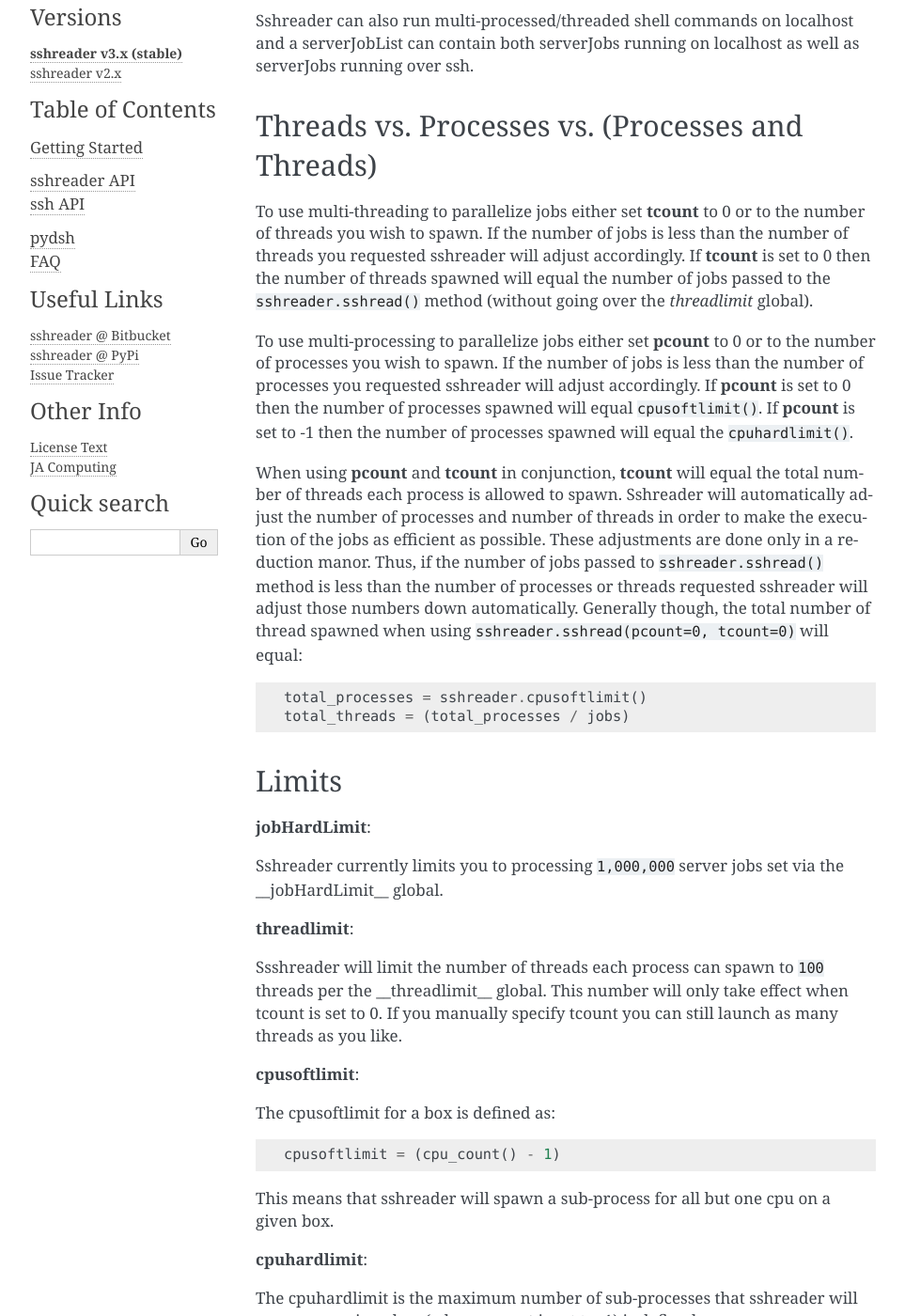
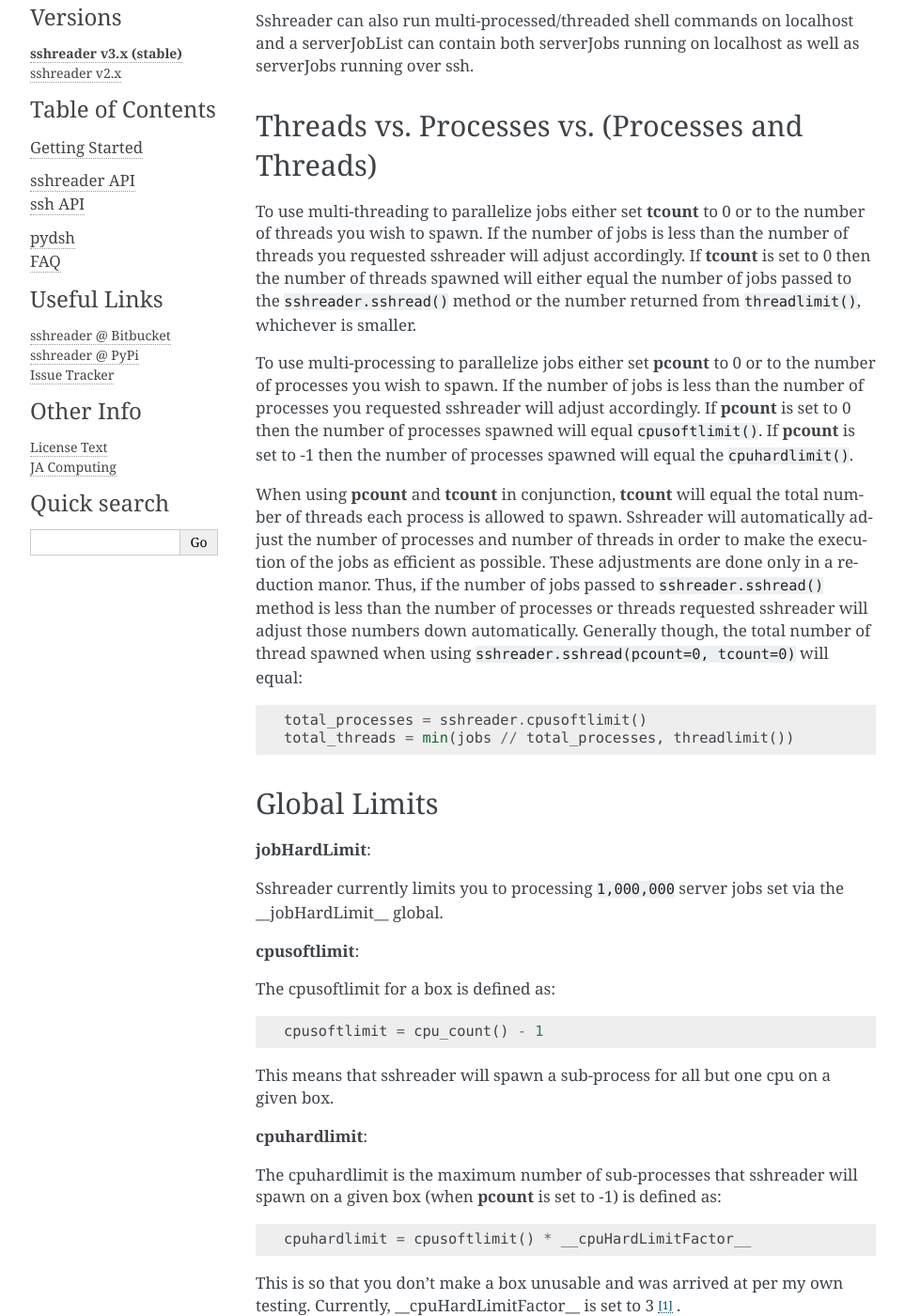
Before and after one commit to isaiah1112/sshreader, a Sphinx documentation site: the page built from docs/source/index.rst, in a window 1280 px wide and 1400 px high, scrolled down 341 px. Shown: the whole window at 94% size, without its empty margins (148-1111 px from the left). Built offline with Sphinx 7.4.7, drawn with Linux system fonts in a browser that asks for light colours.

Commit message:
Updating methodology for determining tcount dynamically.  Things should scale nicer now.

```diff
--- a/docs/source/index.rst
+++ b/docs/source/index.rst
@@ -25,8 +25,8 @@
 
 To use multi-threading to parallelize jobs either set **tcount** to 0 or to the number of threads you wish to spawn.
 If the number of jobs is less than the number of threads you requested sshreader will adjust accordingly.  If **tcount**
-is set to 0 then the number of threads spawned will equal the number of jobs passed to the :code:`sshreader.sshread()`
-method (without going over the *threadlimit* global).
+is set to 0 then the number of threads spawned will either equal the number of jobs passed to the :code:`sshreader.sshread()`
+method or the number returned from :code:`threadlimit()`, whichever is smaller.
 
 To use multi-processing to parallelize jobs either set **pcount** to 0 or to the number of processes you wish to spawn.
 If the number of jobs is less than the number of processes you requested sshreader will adjust accordingly.  If
@@ -43,20 +43,14 @@
 .. code:: Python
 
     total_processes = sshreader.cpusoftlimit()
-    total_threads = (total_processes / jobs)
+    total_threads = min(jobs // total_processes, threadlimit())
 
-Limits
-------
+Global Limits
+-------------
 
 **jobHardLimit**:
 
 Sshreader currently limits you to processing :code:`1,000,000` server jobs set via the \_\_jobHardLimit\_\_ global.
-
-**threadlimit**:
-
-Ssshreader will limit the number of threads each process can spawn to :code:`100` threads per the \_\_threadlimit\_\_ global.
-This number will only take effect when tcount is set to 0.  If you manually specify tcount you can still launch as many
-threads as you like.
 
 **cpusoftlimit**:
 
@@ -64,7 +58,7 @@
 
 .. code:: Python
 
-    cpusoftlimit = (cpu_count() - 1)
+    cpusoftlimit = cpu_count() - 1
 
 This means that sshreader will spawn a sub-process for all but one cpu on a given box.
 
@@ -75,7 +69,7 @@
 
 .. code:: Python
 
-    cpuhardlimit = (cpusoftlimit * __cpuHardLimitFactor__)
+    cpuhardlimit = cpusoftlimit() * __cpuHardLimitFactor__
 
 This is so that you don't make a box unusable and was arrived at per my own testing.  Currently,
 \_\_cpuHardLimitFactor\_\_ is set to 3 [1]_ .
```
Also changed, not shown: 1 other file.
